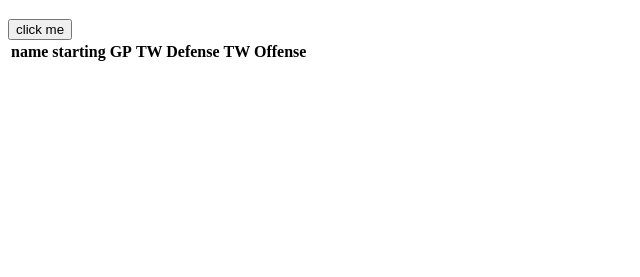
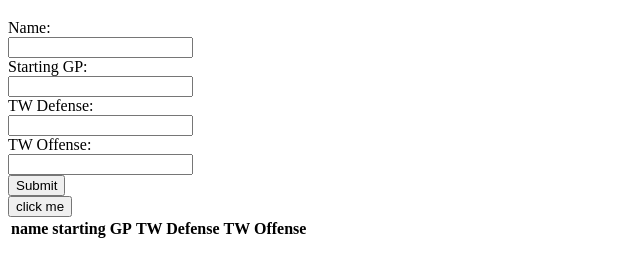
Before and after one commit to tiroxxx/swgoh-guiild-inventory, a website with bundled scripts: page public/index.html in a window 1280 px wide. Shown: the part 61-338 px from the top of the page, without its empty margins (0-640 px from the left). Built offline with nearby package versions, Linux system fonts and the light colour scheme.

Commit message:
added form and form submit handler

```diff
--- a/public/index.html
+++ b/public/index.html
@@ -11,12 +11,20 @@
 
 <body>
     <h1>Hello</h1>
-    <button id="button">click me</button>
     <div id="form-container">
-        <form">
-
+        <form id="form">
+            <label for="name">Name:</label><br>
+            <input type="text" id="name" name="name"><br>
+            <label for="starting-gp">Starting GP:</label><br>
+            <input type="text" id="starting-gp" name="starting-gp"><br>
+            <label for="tw-defense">TW Defense:</label><br>
+            <input type="text" id="tw-defense" name="tw-defense"><br>
+            <label for="tw-offense">TW Offense:</label><br>
+            <input type="text" id="tw-offense" name="tw-offense"><br>
+            <input type="submit">
         </form>
     </div>
+    <button id="button">click me</button>
     <div id="table-container">
         <table id="table">
             <tr>
--- a/public/js/getGuildmates.js
+++ b/public/js/getGuildmates.js
@@ -1,4 +1,3 @@
-
 
 export default async function getGuildmates() {
     try {
--- /dev/null
+++ b/public/js/handleFormSubmit.js
@@ -0,0 +1,10 @@
+export default function handleFormSubmit(e) {
+    e.preventDefault()
+
+    const name = document.querySelector("#name").value
+    const startingGP = document.querySelector("#starting-gp").value
+    const twDefense = document.querySelector("#tw-defense").value
+    const twOffense = document.querySelector("#tw-offense").value
+
+    console.log(`${name} ${startingGP} ${twDefense} ${twOffense}`);
+}
--- a/public/js/index.js
+++ b/public/js/index.js
@@ -1,7 +1,10 @@
 import getGuildmates from "./getGuildmates.js"
+import handleFormSubmit from "./handleFormSubmit.js"
 
 const button = document.querySelector("#button")
 const container = document.querySelector("#container")
-const table = document.querySelector("table")
+const table = document.querySelector("#table")
+const form = document.querySelector("#form")
 
 button.addEventListener("click", getGuildmates)
+form.addEventListener("submit", handleFormSubmit)
```
